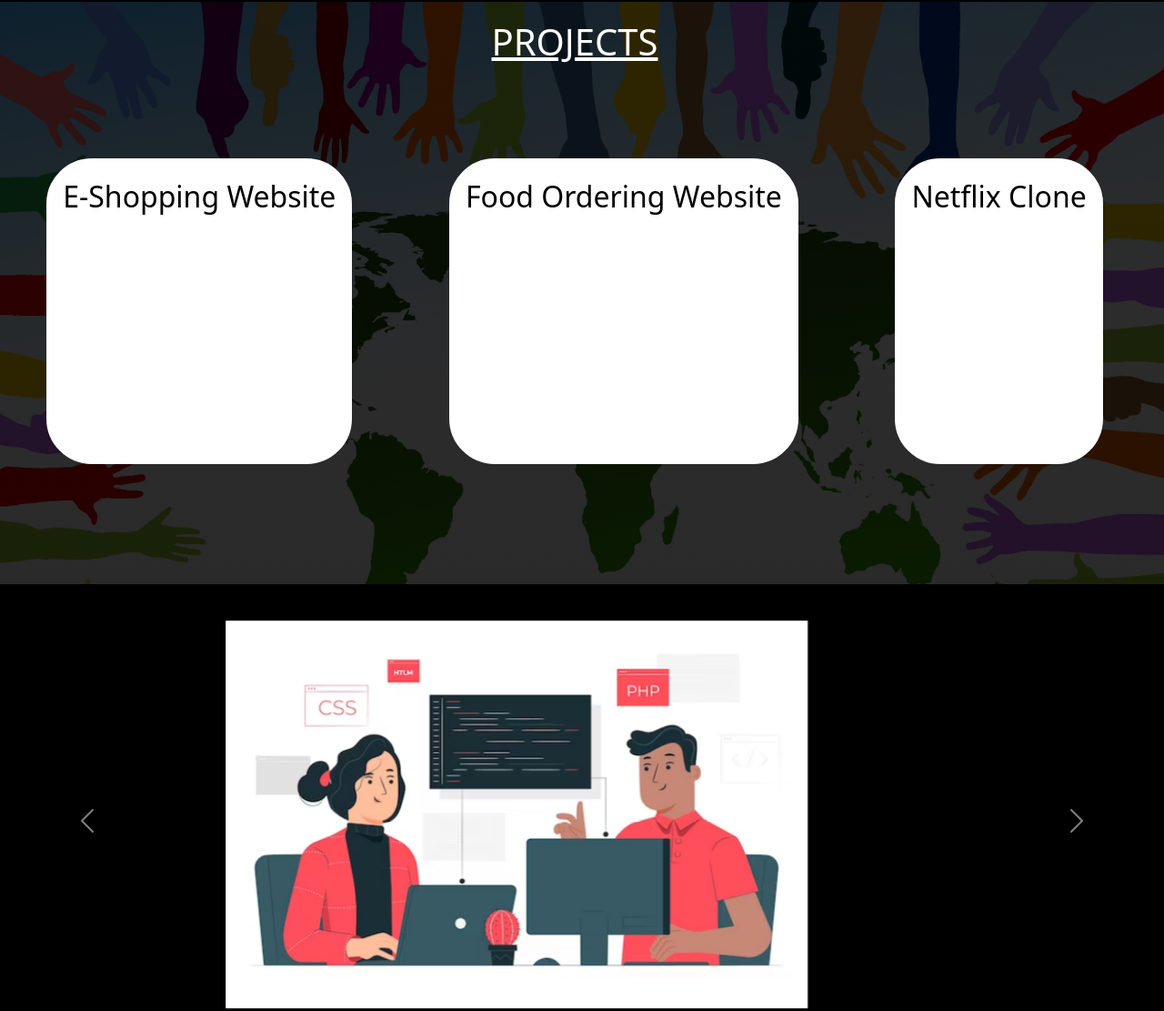
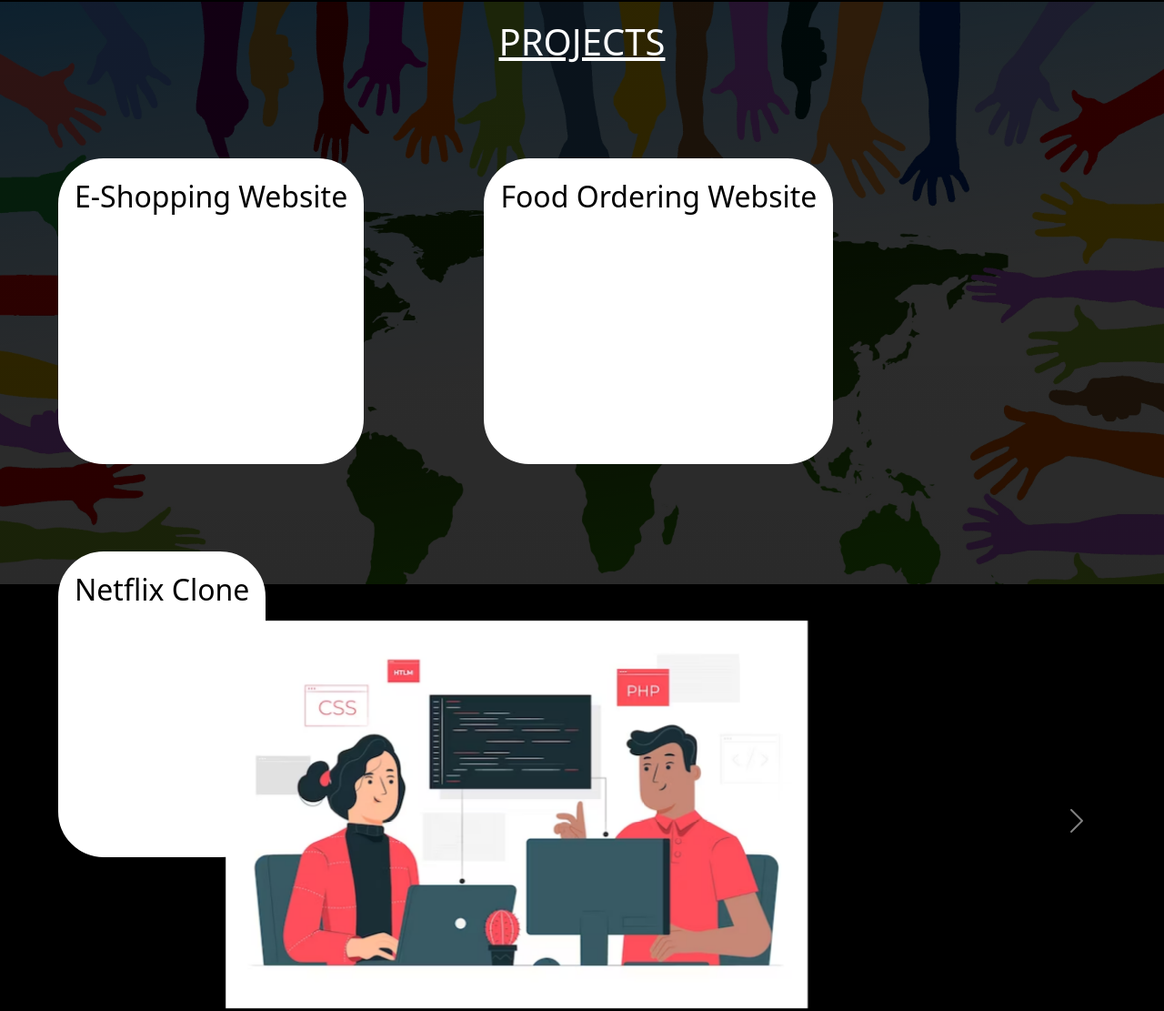
Before and after one commit to YogeshhSahu/portfolio, a plain HTML site: page index.html in a window 1280 px wide. Shown: the part 2594-3705 px from the top of the page at 91% size. Drawn offline with nearby package versions, Linux system fonts and the light colour scheme.

Commit message:
Update style.css

```diff
--- a/style.css
+++ b/style.css
@@ -140,7 +140,7 @@ project{
     height: 42vh;
     font-size: 2em;
     text-align: center;
-    margin: 9vh 4vw 3vh 4vw;
+    margin: 9vh 5vw 3vh 5vw;
     padding: 2vh;
     border: 2px solid white;
     display: inline-block;
```
